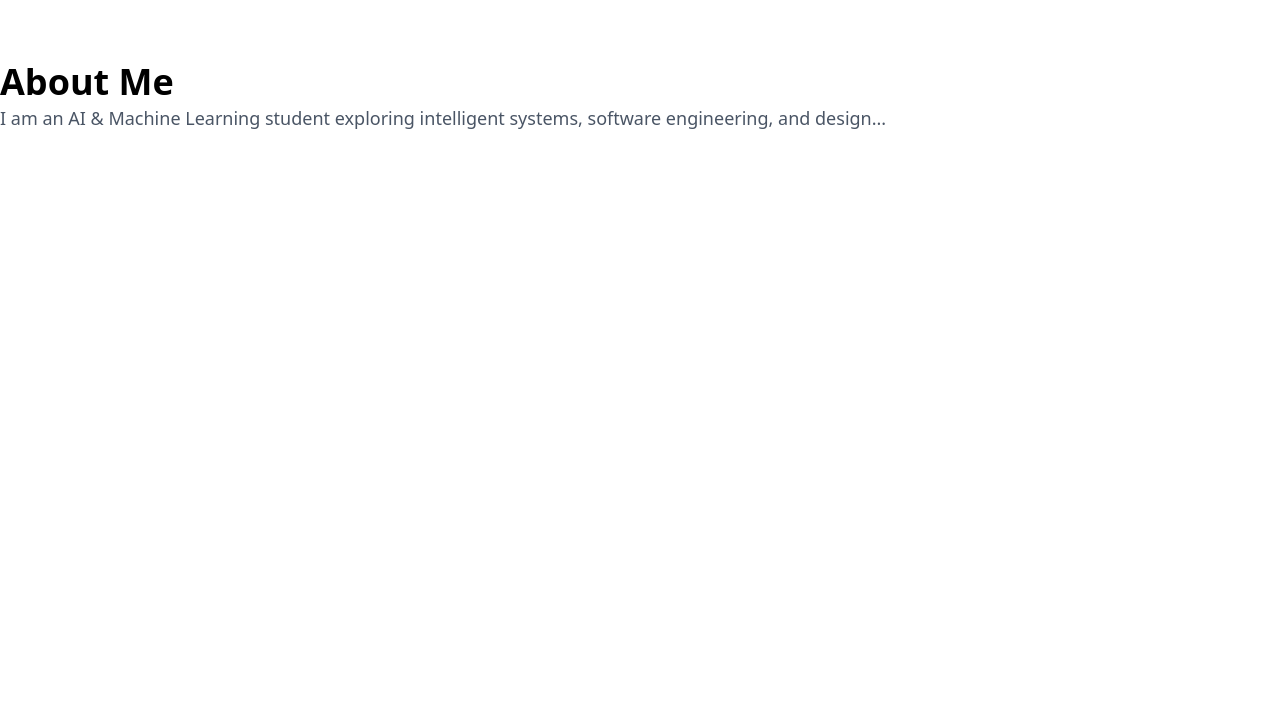
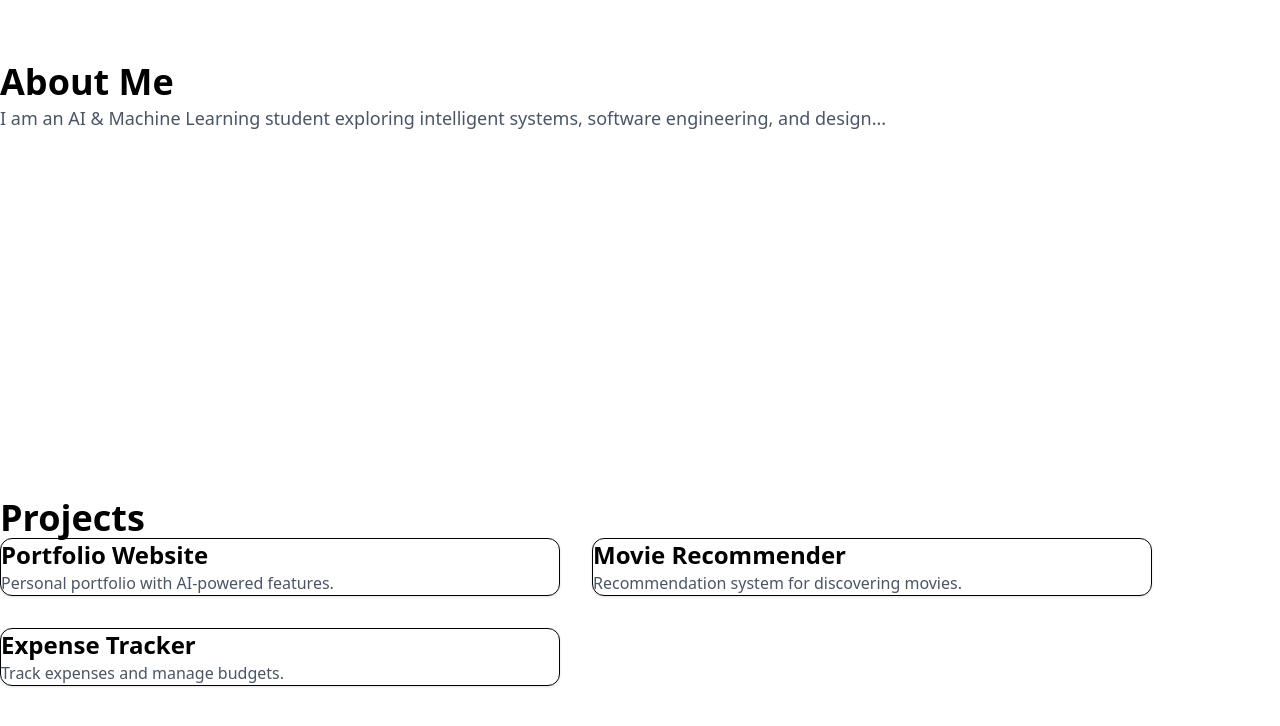
Before and after one commit to Shakthiabi06/personal-portfolio, a Next.js app: page / in a window 1280 px wide. Shown: the part 1102-1828 px from the top of the page. Before the commit the page ends 1600 px from the top, so only its background shows below. Built offline with nearby package versions, Linux system fonts and the light colour scheme.

Commit message:
add projects

```diff
--- a/src/app/page.tsx
+++ b/src/app/page.tsx
@@ -1,6 +1,7 @@
 import Navbar from "@/components/navbar";
 import Hero from "@/components/hero";
 import About from "@/components/about";
+import Projects from "@/components/projects";
 
 export default function Home() {
   return (
@@ -8,6 +9,7 @@ export default function Home() {
       <Navbar />
       <Hero />
       <About />
+      <Projects />
     </main>
   );
 }
--- a/src/components/about.tsx
+++ b/src/components/about.tsx
@@ -2,7 +2,7 @@ export default function About() {
   return (
     <section
       id="about"
-      className="min-h-screen flex flex-col justify-center max-w-4xl mx-auto px-6"
+      className="min-h-screen flex flex-col justify-center max-w-4xl mx-auto px-6 scroll-mt-24"
     >
       <h2 className="text-4xl font-bold mb-6">
         About Me
--- a/src/components/navbar.tsx
+++ b/src/components/navbar.tsx
@@ -7,7 +7,7 @@ export default function Navbar() {
 
       <div className="flex gap-6">
         <a href="#about">About</a>
-        <a href="#">Projects</a>
+        <a href="#projects">Projects</a>
         <a href="#">Experience</a>
         <a href="#">Skills</a>
         <a href="#">Contact</a>
--- /dev/null
+++ b/src/components/project-card.tsx
@@ -0,0 +1,21 @@
+type ProjectCardProps = {
+  title: string;
+  description: string;
+};
+
+export default function ProjectCard({
+  title,
+  description,
+}: ProjectCardProps) {
+  return (
+    <div className="border rounded-xl p-6 shadow-sm">
+      <h3 className="text-2xl font-semibold mb-2">
+        {title}
+      </h3>
+
+      <p className="text-gray-600">
+        {description}
+      </p>
+    </div>
+  );
+}
--- /dev/null
+++ b/src/components/projects.tsx
@@ -0,0 +1,31 @@
+import ProjectCard from "./project-card";
+
+export default function Projects() {
+  return (
+    <section
+      id="projects"
+      className="min-h-screen max-w-6xl mx-auto px-6 py-20 scroll-mt-24"
+    >
+      <h2 className="text-4xl font-bold mb-12">
+        Projects
+      </h2>
+
+      <div className="grid md:grid-cols-2 gap-8">
+        <ProjectCard
+          title="Portfolio Website"
+          description="Personal portfolio with AI-powered features."
+        />
+
+        <ProjectCard
+          title="Movie Recommender"
+          description="Recommendation system for discovering movies."
+        />
+
+        <ProjectCard
+          title="Expense Tracker"
+          description="Track expenses and manage budgets."
+        />
+      </div>
+    </section>
+  );
+}
```
